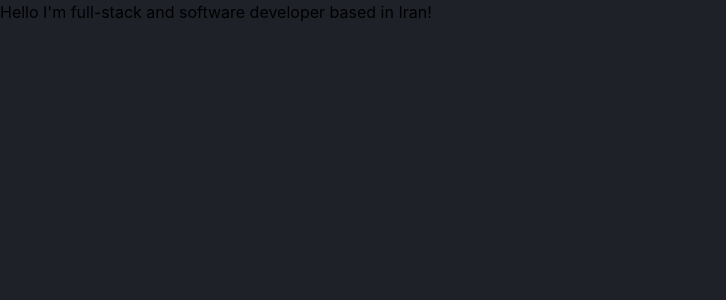
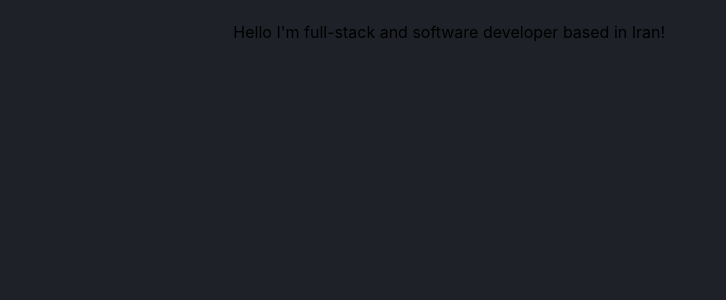
Before and after one commit to smsameet/sameetmoosavi.com, a Next.js app: page / in a window 1280 px wide. Shown: the top 300 px of the page, without its empty margins (0-726 px from the left). Built offline with nearby package versions, Linux system fonts and the light colour scheme.

Commit message:
update layout template

```diff
--- a/components/Layout.jsx
+++ b/components/Layout.jsx
@@ -8,7 +8,7 @@ const Layout = ({children}) => {
         <meta name='description' content='sameetmoosavi website' />
         <link rel='icon' href='/favicon.ico' />
       </Head>
-      <div>
+      <div className='container md:w-4/6 flex m-auto p-5'>
         {children}
       </div>
     </main>
```
